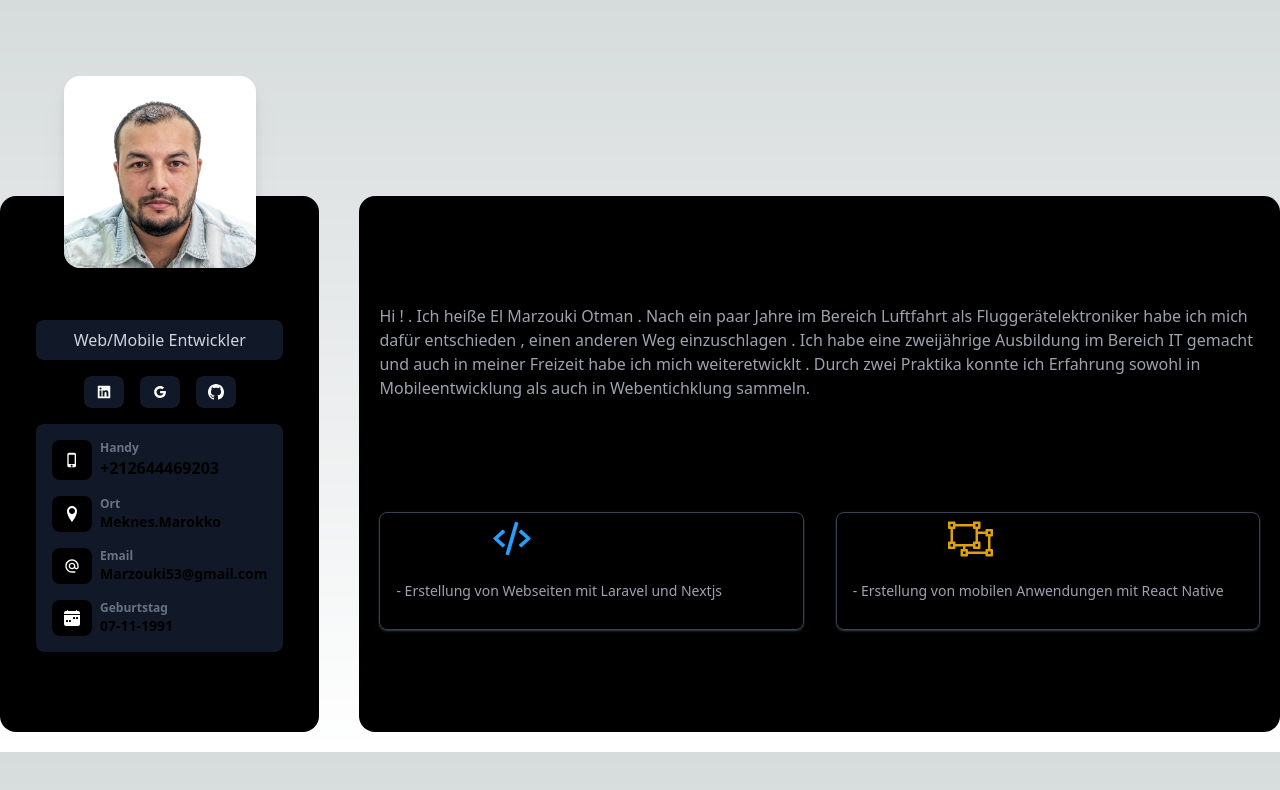
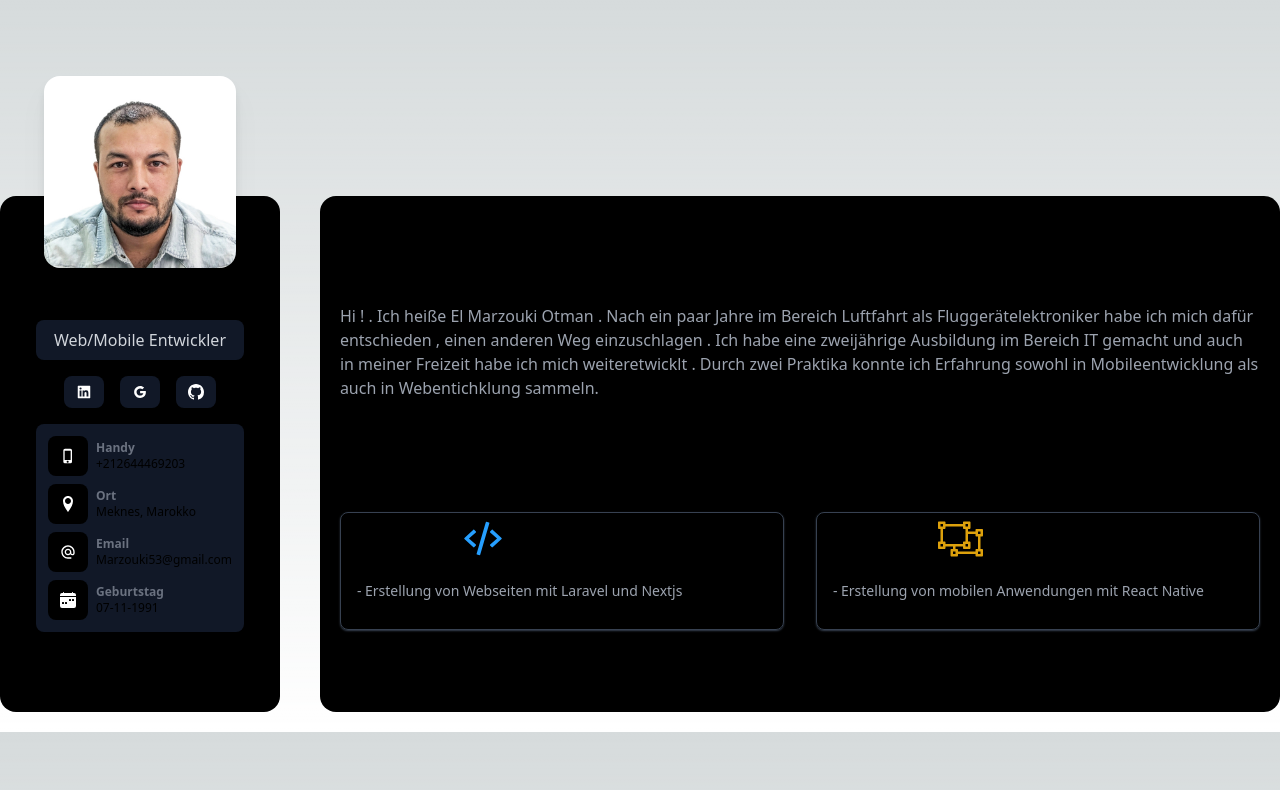
Before and after one commit to Otmanmarzouki/Portfolio-NextjsProjekt, a Next.js app: page /HomeComponent in a window 1280 px wide. Shown: the top 790 px of the page. Built offline with nearby package versions, Linux system fonts and the light colour scheme.

Commit message:
"Updated Layout, PersonalinfosComponent, Sidebar, and _app.js files; added custom scrollbar styles to globals.css"

```diff
--- a/components/Layout/index.jsx
+++ b/components/Layout/index.jsx
@@ -3,8 +3,13 @@ import Sidebar from '../Sidebar/index';
 export default function Layout({ children }) {
   return (
     <div className="flex min-h-screen bg-gray-900 text-white">
+
+      <aside className="fixed top-0 left-0 h-full w-64 bg-black">
         <Sidebar />
-      <main className="flex-1 flex items-center justify-center p-5 overflow-y-auto">
+      </aside>
+
+
+      <main className="flex-1 ml-64 p-5 overflow-y-auto">
         <div className="container mx-auto w-full max-w-5xl pt-10 px-6">
           {children}
         </div>
--- a/components/PersonalinfosComponent.jsx
+++ b/components/PersonalinfosComponent.jsx
@@ -1,59 +1,45 @@
+import { MdOutlinePhoneIphone } from 'react-icons/md';
+import { ImLocation } from 'react-icons/im';
+import { MdAlternateEmail } from 'react-icons/md';
+import { BsFillCalendarWeekFill } from 'react-icons/bs';
 
-import {MdOutlinePhoneIphone} from 'react-icons/md'
-import {ImLocation} from 'react-icons/im'
-import {MdAlternateEmail} from 'react-icons/md'
-import {BsFillCalendarWeekFill} from 'react-icons/bs'
-export default function SidebarSubTittle(props) {
-    return (
-    <>
+export default function SidebarSubTittle() {
+  const details = [
+    {
+      icon: <MdOutlinePhoneIphone />,
+      label: 'Handy',
+      value: '+212644469203',
+    },
+    {
+      icon: <ImLocation />,
+      label: 'Ort',
+      value: 'Meknes, Marokko',
+    },
+    {
+      icon: <MdAlternateEmail />,
+      label: 'Email',
+      value: 'Marzouki53@gmail.com',
+    },
+    {
+      icon: <BsFillCalendarWeekFill />,
+      label: 'Geburtstag',
+      value: '07-11-1991',
+    },
+  ];
 
-                <div className="flex flex-col justify-center bg-gray-900 rounded-lg p-4  space-y-4">
-
-                    <div className=" flex flex-row space-x-2 ">
-                       <div className='bg-black  flex py-2 w-10  justify-center items-center rounded-lg hover:bg-gradient-to-l from-[#DD2476] to-[#fa5252ef]   text-white'>
-                        <MdOutlinePhoneIphone/>
-
-                       </div>
-                       <div className='flex flex-col'>
-                        <span className='text-xs font-semibold text-gray-500'>Handy</span>
-                        <span className='font-semibold '>+212644469203</span>
-                       </div>
-                    </div>
-                    <div className=" flex flex-row space-x-2">
-                    <div className='bg-black flex py-2 w-10 justify-center items-center  rounded-lg hover:bg-gradient-to-l from-[#DD2476] to-[#fa5252ef]   text-white'>
-                        <ImLocation/>
-
-                       </div>
-                       <div className='flex flex-col'>
-                        <span className='text-xs font-semibold text-gray-500'>Ort</span>
-                        <span className='text-sm font-semibold '>Meknes.Marokko</span>
-                       </div>
-
-                    </div>
-                    <div className=" flex flex-row space-x-2 ">
-                    <div className='bg-black flex py-2  w-10 justify-center items-center  rounded-lg hover:bg-gradient-to-l from-[#DD2476] to-[#fa5252ef]   text-white'>
-                        <MdAlternateEmail/>
-
-                       </div>
-                       <div className='flex flex-col'>
-                        <span className='text-xs font-semibold text-gray-500'>Email</span>
-                        <span className=' text-sm font-semibold '>Marzouki53@gmail.com</span>
-                       </div>
-
-                    </div >
-                    <div className=" flex flex-row  space-x-2">
-                    <div className='bg-black flex py-2  justify-center items-center  rounded-lg w-10 hover:bg-gradient-to-l from-[#DD2476] to-[#fa5252ef]   text-white'>
-                        <BsFillCalendarWeekFill/>
-                       </div>
-                       <div className='flex flex-col'>
-                        <span className='text-xs font-semibold text-gray-500'>Geburtstag</span>
-                        <span className=' text-sm font-semibold '>07-11-1991</span>
-                       </div>
-
-                    </div>
-
-                </div>
-
-        </>
-    )
-  }
+  return (
+    <div className="flex flex-col  bg-gray-900 rounded-lg p-3 gap-2 ">
+      {details.map((item, index) => (
+        <div key={index} className="flex items-center space-x-2">
+          <div className="bg-black p-3 rounded-lg text-white transition duration-300 ease-in-out hover:bg-gradient-to-l from-[#DD2476] to-[#fa5252ef]">
+            {item.icon}
+          </div>
+          <div className="flex flex-col ">
+            <span className="text-xs font-semibold text-gray-500">{item.label}</span>
+            <span className=" text-xs">{item.value}</span>
+          </div>
+        </div>
+      ))}
+    </div>
+  );
+}
--- a/components/Sidebar/index.jsx
+++ b/components/Sidebar/index.jsx
@@ -5,18 +5,16 @@ import PersonalInfosComponent from '../PersonalinfosComponent';
 
 export default function Sidebar() {
   return (
-    <aside className="bg-black w-64 px-5 rounded-2xl h-full md:h-screen">
-      <div className="relative">
-        <div className="w-40 mx-auto drop-shadow-xl mt-4">
-          <PictureProfil />
-        </div>
-        <div className="py-4">
-          <TitleContent title="El Marzouki Otmane" subtitle="Web/Mobile Entwickler" />
-          <div className="flex flex-col px-4 space-y-4">
-            <SocialNetworkComponent />
-            <PersonalInfosComponent />
-          </div>
-        </div>
+    <aside className="bg-black w-64 p-6 rounded-2xl h-full md:h-screen flex flex-col items-center space-y-4 overflow-y-auto custom-scrollbar">
+      <div className="w-40 drop-shadow-xl mt-4">
+        <PictureProfil />
+      </div>
+      <div className="text-center space-y-3">
+        <TitleContent title="El Marzouki Otmane" subtitle="Web/Mobile Entwickler" />
+      </div>
+      <div className="flex flex-col gap-6 w-full">
+        <SocialNetworkComponent />
+        <PersonalInfosComponent />
       </div>
     </aside>
   );
--- a/pages/_app.js
+++ b/pages/_app.js
@@ -1,6 +1,4 @@
 import '@/styles/globals.css'
-
-
 function MyApp({ Component, pageProps }) {
   return (
       <Component {...pageProps} />
--- a/styles/globals.css
+++ b/styles/globals.css
@@ -25,3 +25,23 @@ body {
     )
     rgb(var(--background-start-rgb));
 }
+
+/* Custom scrollbar style */
+.custom-scrollbar::-webkit-scrollbar {
+  width: 8px;
+}
+
+.custom-scrollbar::-webkit-scrollbar-track {
+  background: #1f1f1f; /* Track color */
+  border-radius: 10px;
+}
+
+.custom-scrollbar::-webkit-scrollbar-thumb {
+  background-color: #fa5252; /* Thumb color */
+  border-radius: 10px;
+  border: 2px solid #1f1f1f; /* Creates padding around the thumb */
+}
+
+.custom-scrollbar::-webkit-scrollbar-thumb:hover {
+  background-color: #dd2476; /* Hover color */
+}
```
